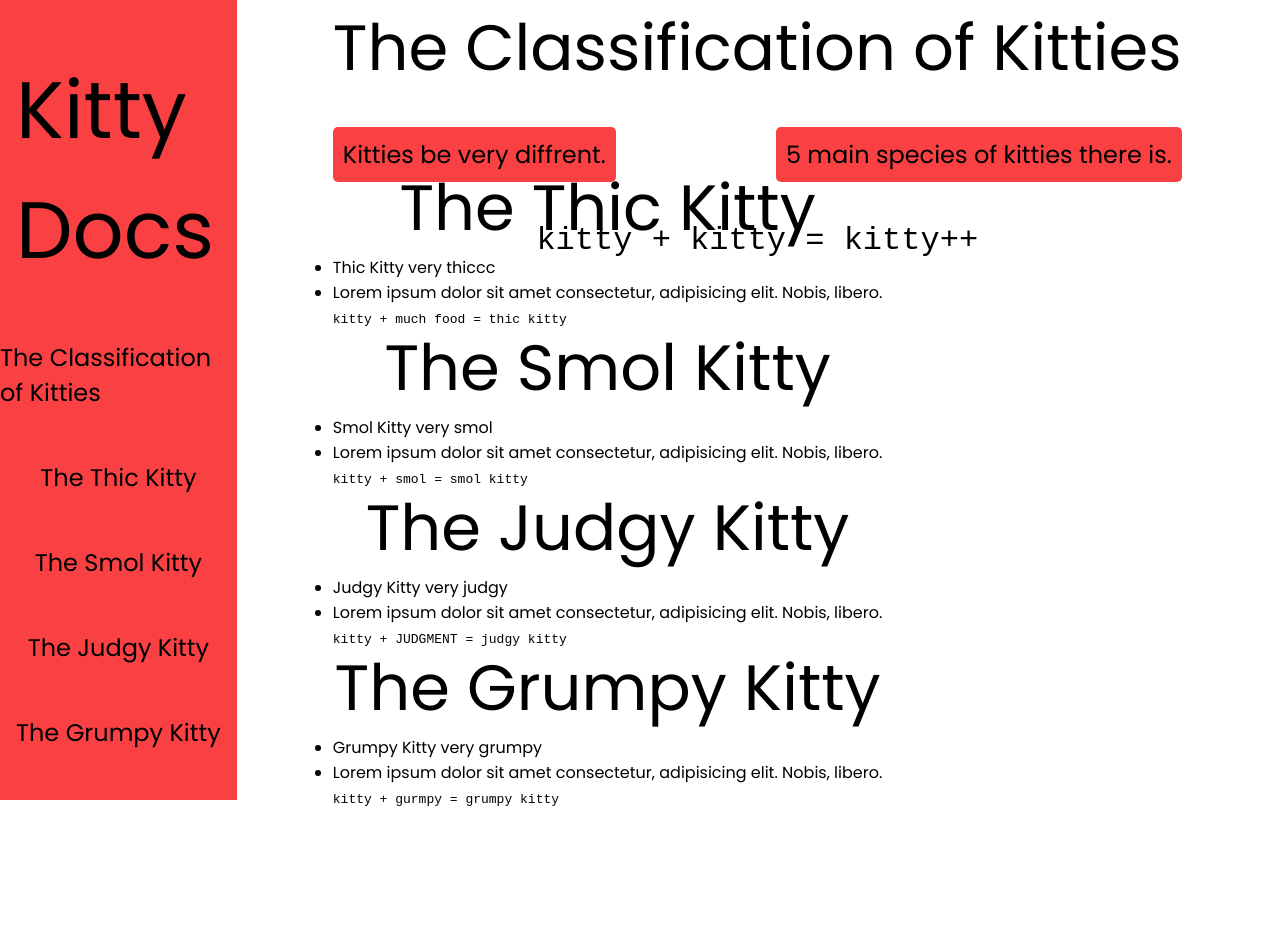
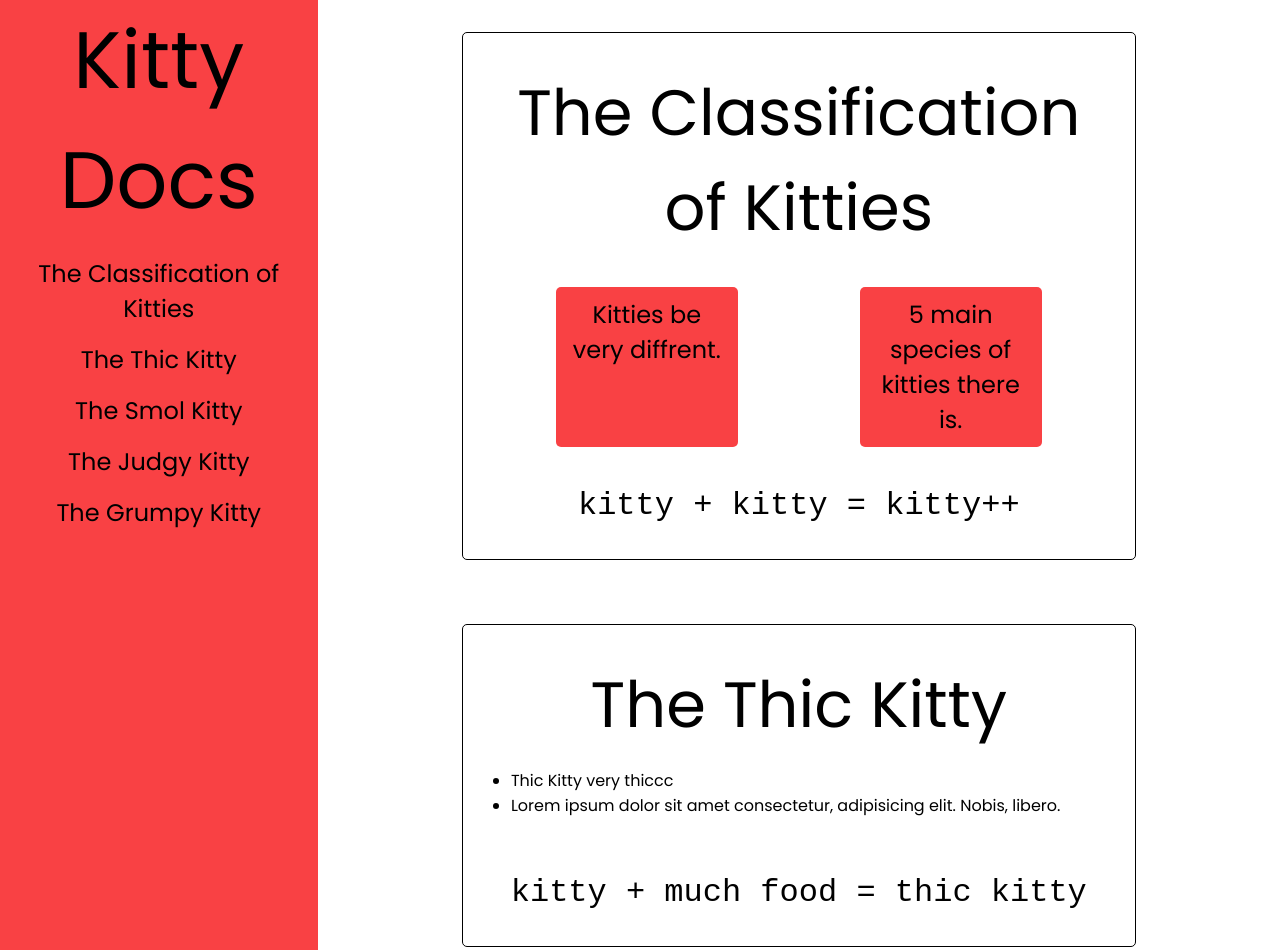
Before and after one commit to wkberezowski/technical-documentation-page, a plain HTML site: page index.html in a window 1280 px wide. Shown: the top 950 px of the page. Before the commit the page ends 810 px from the top, so only its background shows below. Drawn offline with Linux system fonts and the light colour scheme.

Commit message:
finished styling

```diff
--- a/index.html
+++ b/index.html
@@ -49,7 +49,9 @@
             </li>
           </ul>
 
-          <code> kitty + much food = thic kitty </code>
+          <div class="code-div">
+            <code> kitty + much food = thic kitty </code>
+          </div>
         </section>
 
         <section class="main-section" id="The_Smol_Kitty">
@@ -63,7 +65,10 @@
               libero.
             </li>
           </ul>
-          <code> kitty + smol = smol kitty </code>
+
+          <div class="code-div">
+            <code> kitty + smol = smol kitty </code>
+          </div>
         </section>
 
         <section class="main-section" id="The_Judgy_Kitty">
@@ -76,7 +81,10 @@
               libero.
             </li>
           </ul>
-          <code> kitty + JUDGMENT = judgy kitty </code>
+
+          <div class="code-div">
+            <code> kitty + JUDGMENT = judgy kitty </code>
+          </div>
         </section>
 
         <section class="main-section" id="The_Grumpy_Kitty">
@@ -90,7 +98,10 @@
               libero.
             </li>
           </ul>
-          <code> kitty + gurmpy = grumpy kitty </code>
+
+          <div class="code-div">
+            <code> kitty + gurmpy = grumpy kitty </code>
+          </div>
         </section>
       </div>
     </main>
--- a/style.css
+++ b/style.css
@@ -10,55 +10,54 @@ html {
 
 #main-doc {
   display: flex;
-  height: 100vh;
 }
 
 #navbar {
   background: #f94144;
   display: flex;
   flex-direction: column;
-  justify-content: space-evenly;
+  justify-content: flex-start;
   align-items: center;
   font-size: 1.5rem;
-  margin-right: 2rem;
-  height: 100%;
-  flex: 1;
+  text-align: center;
 }
 
 #navbar .title {
   padding: 0 1rem 0 1rem;
+  text-align: center;
+  font-size: 5rem;
 }
 
-#navbar a {
+#navbar .nav-link {
   text-decoration: none;
   color: black;
-}
-
-.title {
-  font-size: 5rem;
+  margin: 1rem 1rem 0 1rem;
 }
 
 .content {
   display: flex;
   flex-direction: column;
-  justify-content: space-around;
-  align-items: flex-start;
-  flex: 4;
-  margin-left: 4rem;
+  align-items: center;
+  justify-content: space-between;
+  width: 100%;
 }
 
-.content section {
-  max-height: 20vh;
+.content .main-section {
+  border: 1px solid;
+  border-radius: 5px;
+  width: 70%;
+  padding: 2rem;
+  margin: 2rem 0;
 }
 
-.content section header {
+.content .main-section header {
   font-size: 4rem;
   text-align: center;
 }
 
 .classification-div {
   display: flex;
-  justify-content: space-between;
+  justify-content: space-around;
   font-size: 1.5rem;
   margin-top: 2rem;
 }
@@ -67,12 +66,24 @@ html {
   background: #f94144;
   border-radius: 5px;
   padding: 10px;
-  margin-bottom: 2rem;
+  overflow: hidden;
+  width: 30%;
+  text-align: center;
 }
 
-#The_Classification_of_Kitties .code-div {
+.code-div {
   text-align: center;
   font-size: 2rem;
+  margin-top: 2rem;
+}
+
+.main-section ul {
+  padding: 1rem;
+}
+
+.smol {
+  font-size: 0.7rem;
+  color: #f94144;
 }
 @media screen and (max-width: 1200px) {
   #main-doc {
@@ -84,9 +95,22 @@ html {
   #navbar {
     height: 10vh;
     width: 100%;
-    margin: 0 auto;
     flex-direction: row;
     justify-content: space-evenly;
     align-items: center;
+    position: sticky;
+    top: 0;
+    padding-right: 1rem;
+  }
+
+  #navbar .title {
+    font-size: 150%;
+  }
+
+  #navbar .nav-link {
+    font-size: 70%;
+  }
+  .content {
+    width: 80%;
   }
 }
```
